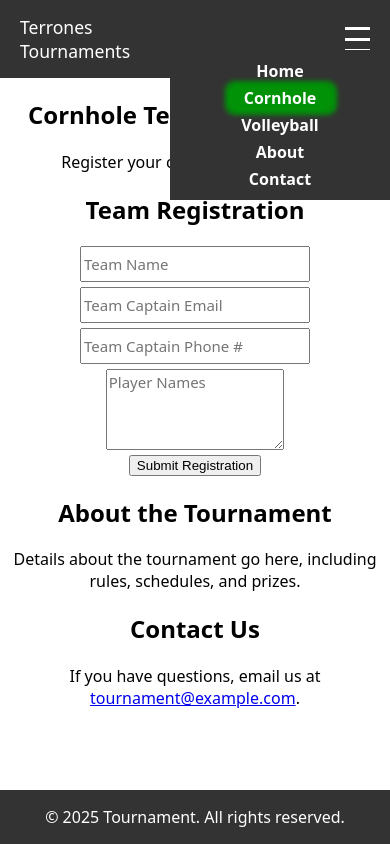
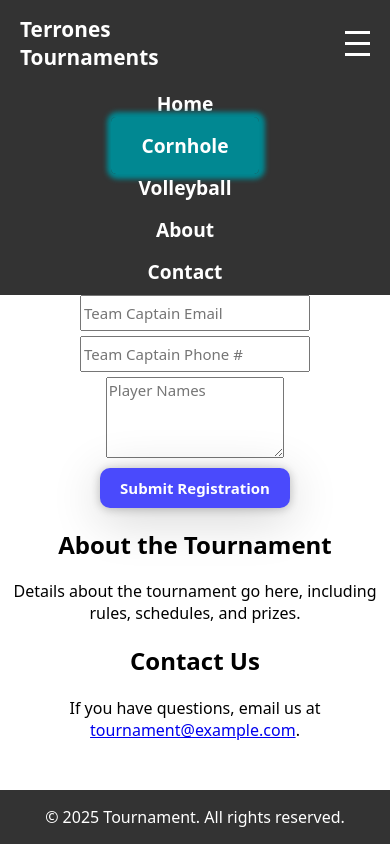
Before and after one commit to Tman-noob/lwc-tournament-template, a plain HTML site: page cornhole/cornhole.html in a window 390 px wide. Both pictures are taken after a click on the element 357 px from the left and 39 px from the top of the page. Drawn offline with Linux system fonts and the light colour scheme.

Commit message:
Add files via upload

```diff
--- a/cornhole/cornhole.html
+++ b/cornhole/cornhole.html
@@ -46,7 +46,7 @@
                 <textarea id="team-players" placeholder="Player Names" name="team-players" required></textarea>
 
 
-                <input type="hidden" name="redirect" value="https://web3forms.com/success">
+                <input type="hidden" name="redirect" value="https://square.link/u/a7g8qgEk">
                 <button type="submit">Submit Registration</button>
 
             </form>
--- a/styles.css
+++ b/styles.css
@@ -24,8 +24,8 @@ header {
 }
 
 .logo-text {
-    font-size: 1.1em;
-    font-weight: 500;
+    font-size: 1.3em;
+    font-weight: 600;
     color: white;
     text-decoration: none;
 }
@@ -35,6 +35,9 @@ header {
     display: flex;
     margin: 0;
     padding: 10px;
+    font-size: 1.2rem;
+    font-weight: 600;
+
 }
 
 .nav-links li {
@@ -44,7 +47,7 @@ header {
 .nav-links a {
     color: rgb(255, 255, 255);
     text-decoration: none;
-    font-weight: 600;
+
 }
 
 .nav-links li a:hover {
@@ -53,11 +56,11 @@ header {
 
 .nav-links a.active {
     color: rgb(255, 255, 255);
-    background-color: rgb(1, 146, 8);
+    background-color: #018892;
     padding: 1px 15px 1px 15px;
     border-radius: 5px;
     border-style: none;
-    box-shadow: 1px 0 5px 5px rgb(1, 146, 8);
+    box-shadow: 1px 0 5px 5px #018892;
 }
 
 .hamburger {
@@ -105,6 +108,20 @@ main {
     height: 5em;
 }
 
+#register button {
+    background-color: rgb(74, 74, 252);
+    color: white;
+    border-style: none;
+    border-radius: 10px;
+    padding: 10px 20px;
+    cursor: pointer;
+    font-family: system-ui, -apple-system, BlinkMacSystemFont, 'Segoe UI', Roboto, Oxygen, Ubuntu, Cantarell, 'Open Sans', 'Helvetica Neue', sans-serif;
+    font-size: 15px;
+    font-weight: 600;
+    margin-top: 5px;
+    box-shadow: 0 1px 10px 0 rgba(0,0,0,0.24),0 10px 50px 0 rgba(0,0,0,0.19);
+}
+
 footer {
     margin-top: auto;
     text-align: center;
@@ -117,15 +134,24 @@ footer {
         display: none;
         flex-direction: column;
         align-items: center;
-        gap: 5px;
+        gap: 15px;
         background-color: #333;
         position: absolute;
-        top: 50px;
+        top: 80px;
         right: 0;
-        width: 200px;
+        width: 100%;
         border: 1px solid #222;
         opacity: 0;
         transform: translateY(-20px);
+        font-size: 1.2rem;
+    }
+
+    .nav-links a.active {
+        background-color: #018892;
+        padding: 15px 30px;
+        border-radius: 5px;
+        border-style: none;
+        box-shadow: 1px 0 5px 5px #018892;
     }
 
     .nav-links.active {
```
Also changed, not shown: volleyball/volleyball.html (+1 -1 lines).
